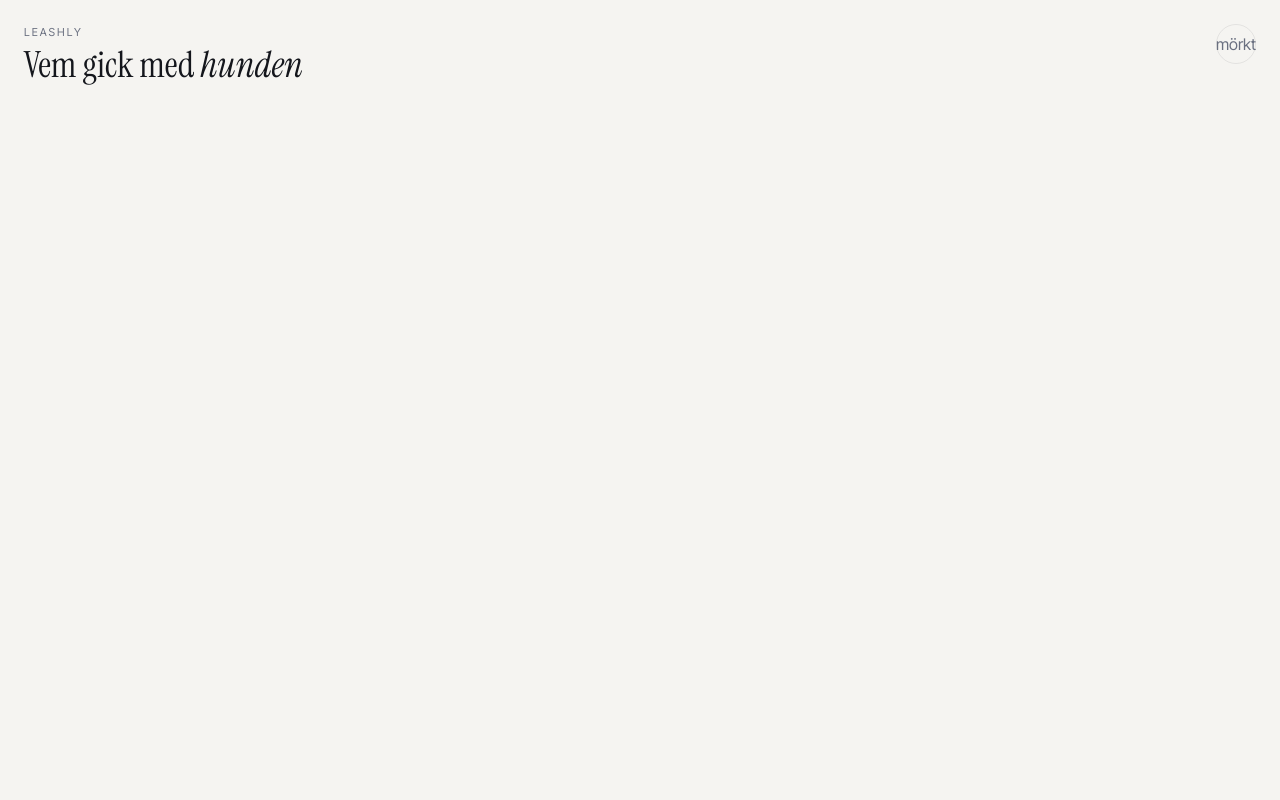
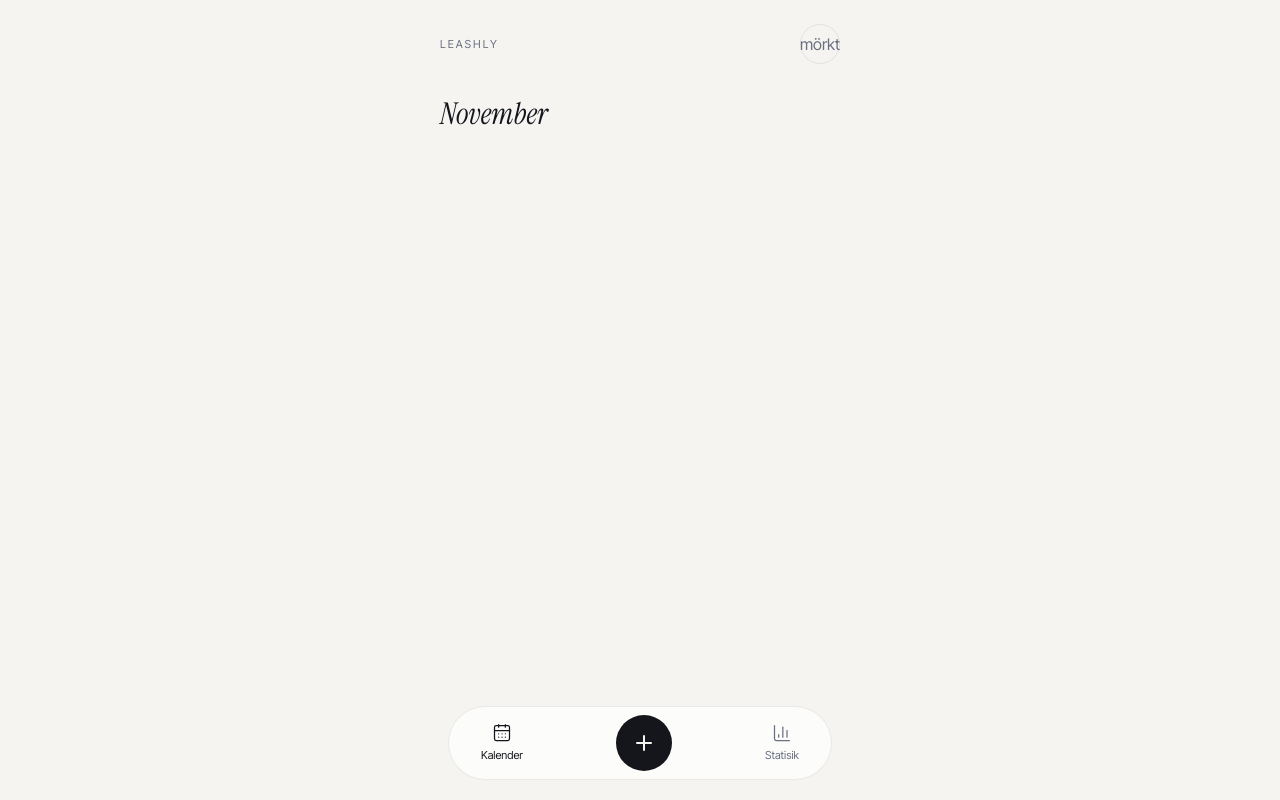
Before and after one commit to 4nj4K/leashly, a React (Vite) app: page / in a window 1280 px wide. Built offline with nearby package versions, Linux system fonts and the light colour scheme.

Commit message:
Switch pages from bottom nav

```diff
--- a/src/App.tsx
+++ b/src/App.tsx
@@ -1,29 +1,25 @@
+import { useState } from "react";
 import ThemeToggle from "./components/ThemeToggle";
-
-const colors = ["orchid", "pink", "coral", "gold", "lime", "mint", "sky", "blue"];
+import BottomNav, {type Tab} from "./components/BottomNav";
+import CalendarPage from "./pages/CalendarPage";
+import RegisterPage from "./pages/RegisterPage";
+import StatsPage from "./pages/StatsPage";
 
 export default function App() {
+  const [tab, setTab] = useState<Tab>("calendar");
+
   return (
-    <main className="min-h-screen p-6 flex flex-col gap-8">
-      <header className="flex justify-between itmes-start">
-        <div>
-          <p className="text-[11px] tracking-[0.18em] text-muted">LEASHLY</p>
-          <h1 className="font-serif text-4xl mt-1">
-            Vem gick med <i>hunden</i>
-          </h1>
-        </div>
+    <main className="min-h-screen max-w-md mx-auto p-6 pb-32 flex flex-col gap-8">
+      <header className="flex justify-between items-center">
+        <p className="text-[11px] tracking-[0.18em] text-muted">LEASHLY</p>
         <ThemeToggle />
       </header>
 
-      <div className="felx gap-3">
-        {colors.map((color) => (
-          <span
-          key={color}
-          className="w-8 h-8 rounded-full"
-          style={{background: `var(--${color})`}}
-          />
-        ))}
-      </div>
+      {tab === "calendar" && <CalendarPage/>}
+      {tab === "register" && <RegisterPage/>}
+      {tab === "stats" && <StatsPage/>}
+
+      <BottomNav active={tab} onChange={setTab} />
     </main>
   );
 }
--- a/src/components/BottomNav.tsx
+++ b/src/components/BottomNav.tsx
@@ -0,0 +1,35 @@
+import { CalendarDays, Plus, ChartColumn } from "lucide-react";
+
+export type Tab = "calendar" | "register" | "stats";
+
+type Props = {
+    active: Tab;
+    onChange: (tab: Tab) => void;
+};
+
+export default function BottomNav({ active, onChange }: Props) {
+    const tabClass = (tab: Tab) =>
+        `flex flex-col items-center gap-1 text-[11px] transition-colors ${
+            active === tab ? "text-fg" : "text-muted hover:text-fg"
+        }`;
+
+    return (
+        <nav className="fixed bottom-5 left-1/2 -translate-x-1/2 w-[calc(100%-40px)] max-w-sm flex items-center justify-between rounded-full border border-edge bg-surface/70 backdrop-blur-xl px-8 py-2">
+            <button onClick={() => onChange("calendar")} className={tabClass("calendar")}>
+                <CalendarDays size={20} strokeWidth={1.5} />
+                Kalender
+            </button>
+
+            <button onClick={() => onChange("register")}
+                aria-label="Registrera promenad"
+                className="w-14 h-14 rounded-full bg-fg text-bg flex items-center justify-center hover:scale-105 active:scale-95 transition-transform">
+                    <Plus size={24} />
+            </button>
+
+            <button onClick={() => onChange("stats")} className={tabClass("stats")}>
+                <ChartColumn size={20} strokeWidth={1.5} />
+                Statisik
+            </button>
+        </nav>
+    );
+}
```
